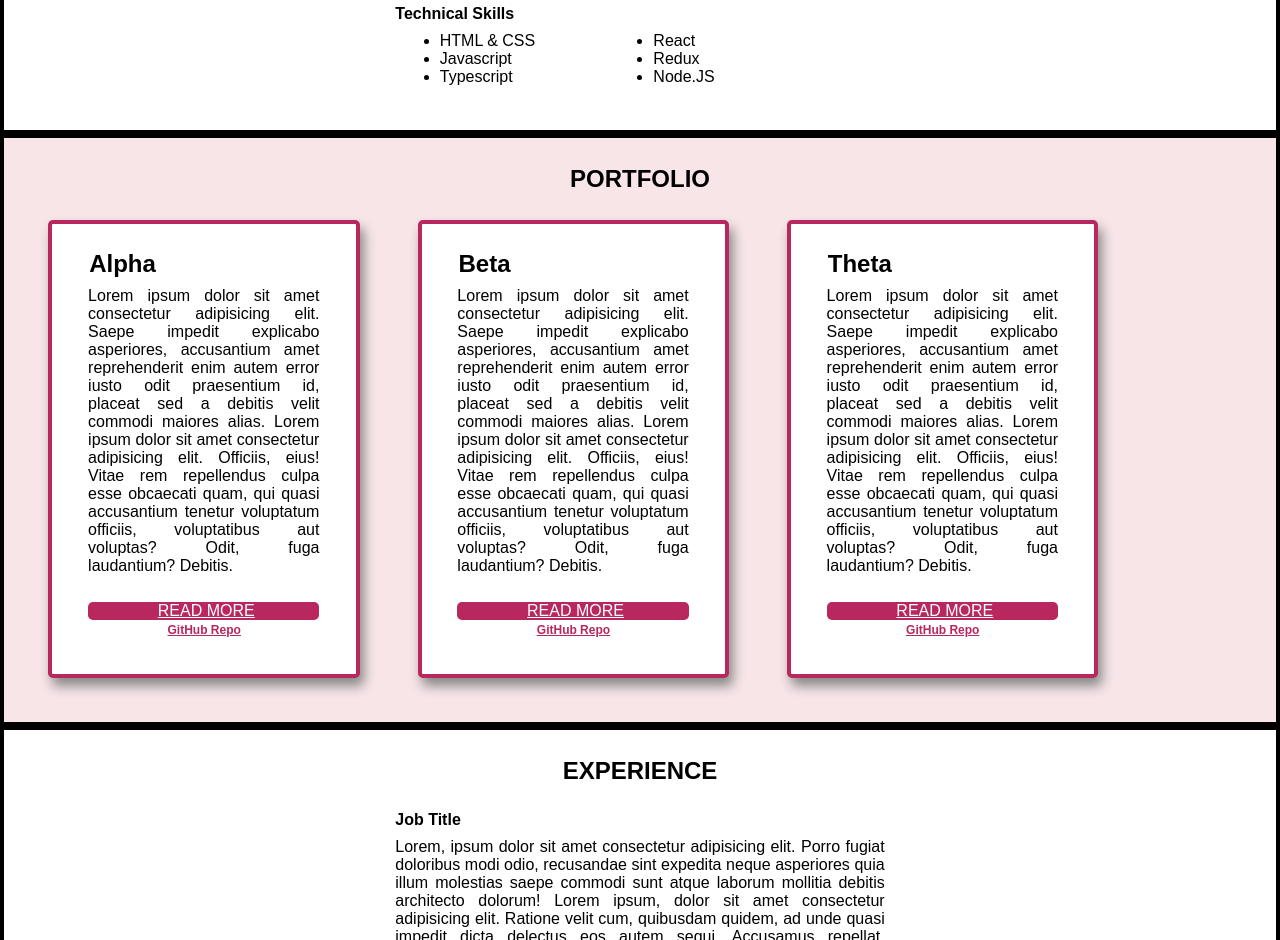
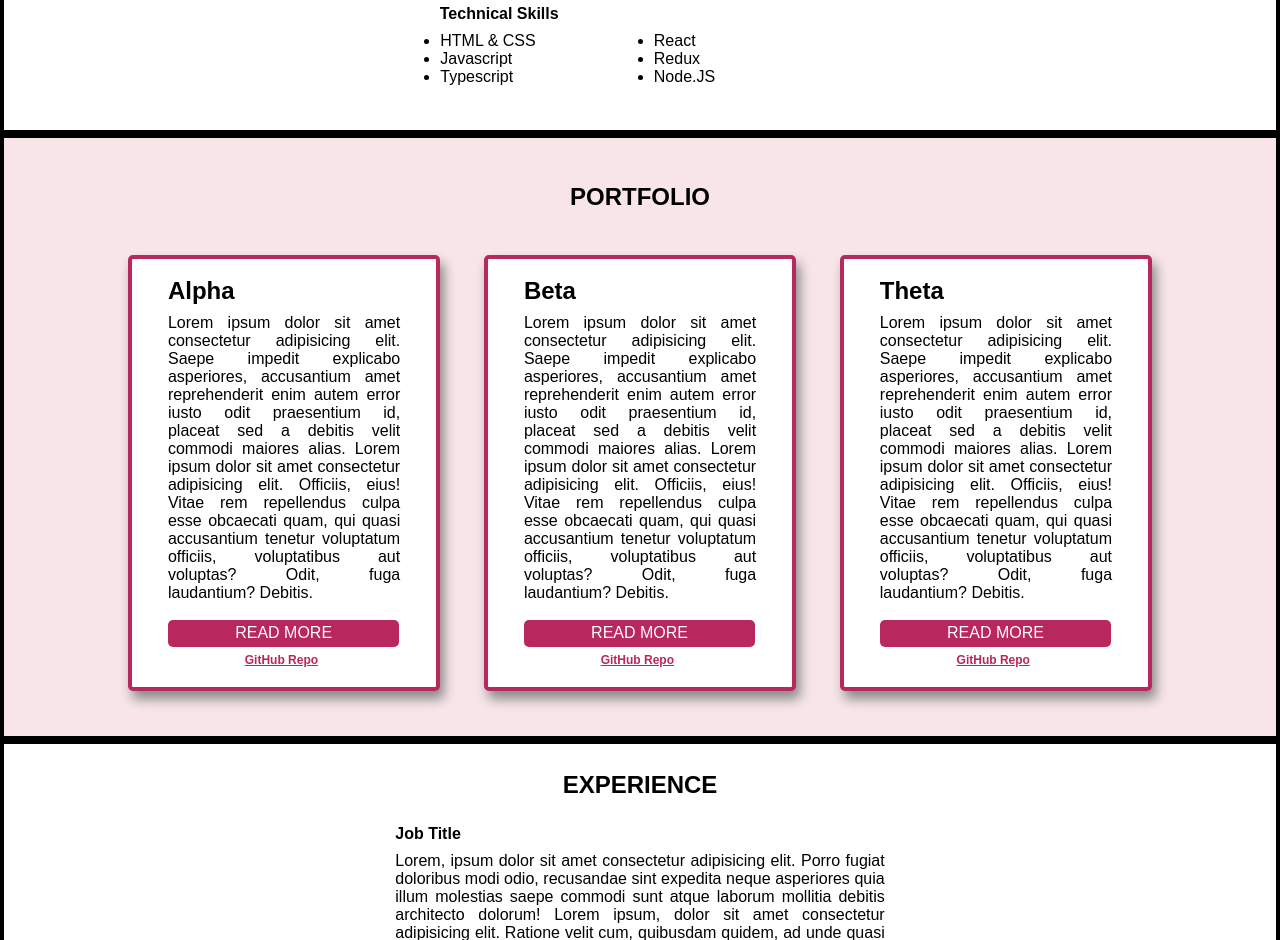
Before and after one commit to sydneymurray/boolean-uk-html-full-stack-portfolio, a website: page index.html in a window 1280 px wide. Shown: the part 820-1760 px from the top of the page. Drawn offline with Linux system fonts and the light colour scheme.

Commit message:
Corrected resume's

```diff
--- a/index.html
+++ b/index.html
@@ -8,6 +8,7 @@
     <title>Portfolio</title>
   </head>
   <body>
+    <!-- Top Menu -->
     <header class="top-menu">
       <h2 class="headername">Ella Magnifica</h2>
       <h2 class="aboutmelink"><a href="#aboutme">About Me</a></h2>
@@ -55,10 +56,11 @@
         </ul>
       </section>
     </section>
-    <section class="portfolio">
-      <h1 id="portfolio-id">PORTFOLIO</h1>
-      <ul>
-        <li class="alpha">
+    <section class="portfolios">
+
+      <div class="resumes">
+        <h1 class="portfolio-heading"  id="portfolio-id">PORTFOLIO</h1>
+        <div class="resume one">
           <h2>Alpha</h2>
           <p>
             Lorem ipsum dolor sit amet consectetur adipisicing elit. Saepe
@@ -69,20 +71,17 @@
             obcaecati quam, qui quasi accusantium tenetur voluptatum officiis,
             voluptatibus aut voluptas? Odit, fuga laudantium? Debitis.
           </p>
-          <a
-            class="cv"
+          <a class="cv"
             href="https://cdn.shopify.com/s/files/1/0453/4797/files/Footballer_CV_example_page_1.png?v=1548868940"
             target="_blank"
-            >READ MORE</a
-          >
-          <a
-            class="github"
+            >READ MORE</a>
+          <a class="github"
             href="https://github.com/sydneymurray/boolean-uk-html-tribute"
             target="_blank"
-            >GitHub Repo</a
-          >
-        </li>
-        <li class="beta">
+            >GitHub Repo</a>
+        </div>
+
+        <div class="resume two">
           <h2>Beta</h2>
           <p>
             Lorem ipsum dolor sit amet consectetur adipisicing elit. Saepe
@@ -93,20 +92,15 @@
             obcaecati quam, qui quasi accusantium tenetur voluptatum officiis,
             voluptatibus aut voluptas? Odit, fuga laudantium? Debitis.
           </p>
-          <a
-            class="cv"
+          <a class="cv"
             href="https://cdn.shopify.com/s/files/1/0453/4797/files/Footballer_CV_example_page_1.png?v=1548868940"
-            target="_blank"
-            >READ MORE</a
-          >
-          <a
-            class="github"
+            target="_blank">READ MORE</a>
+          <a class="github"
             href="https://github.com/sydneymurray/boolean-uk-html-tribute"
-            target="_blank"
-            >GitHub Repo</a
-          >
-        </li>
-        <li class="theta">
+            target="_blank">GitHub Repo</a>
+        </div>
+
+        <div class="resume three">
           <h2>Theta</h2>
           <p>
             Lorem ipsum dolor sit amet consectetur adipisicing elit. Saepe
@@ -117,20 +111,17 @@
             obcaecati quam, qui quasi accusantium tenetur voluptatum officiis,
             voluptatibus aut voluptas? Odit, fuga laudantium? Debitis.
           </p>
-          <a
-            class="cv"
+          <a class="cv"
             href="https://cdn.shopify.com/s/files/1/0453/4797/files/Footballer_CV_example_page_1.png?v=1548868940"
             target="_blank"
-            >READ MORE</a
-          >
-          <a
-            class="github"
+            >READ MORE</a>
+          <a class="github"
             href="https://github.com/sydneymurray/boolean-uk-html-tribute"
             target="_blank"
-            >GitHub Repo</a
-          >
-        </li>
-      </ul>
+            >GitHub Repo</a>
+        </div>
+
+      </div>
     </section>
     <section class="experience">
       <h1 id="experience-id">EXPERIENCE</h1>
--- a/style.css
+++ b/style.css
@@ -14,16 +14,14 @@ html {
   grid-template:
     "top-menu top-menu top-menu top-menu top-menu" 50px
     ". . hiring . ." auto
-    ". aboutme ." auto
+    " . . . aboutme aboutme " auto
     ". . portfolio-title . ." auto
-    " . alpha beta theta ." auto
-    ". . experience . ." /
-    1fr 1fr 1fr 1fr 1fr;
+   " resumes resumes resumes resumes resumes " auto
+    "experience  experience experience experience  experience " /
+    1fr auto auto auto 1fr;
   height: 100vh;
   width: 100vh;
-  content: center;
-  align-content: center;
-  text-align: center;
+  justify-content: center;
   border: 4px solid black;
 }
 .top-menu {
@@ -107,17 +105,20 @@ header a:link {
   grid-area: aboutme;
   display: grid;
   grid-template:
-    ". aboutme-h1 ." auto
-    ". introduction  ." auto
-    ". intro-text ." auto
-    ". tech-skills ." auto
-    ". skillset ." auto/
-    1fr 1fr 1fr;
+    " aboutme-h1 " auto
+    " introduction  " auto
+    " intro-text " auto
+    " tech-skills " auto
+    " skillset " auto/
+     auto ;
   border: 4px solid black;
+  justify-content: center;
 }
 .aboutme h1 {
   grid-area: aboutme-h1;
-  text-align: center;
+  text-justify: center;
+  align-self: center;
+  text-align: center;;
   padding-bottom: 2ch;
   padding-top: 2ch;
   /*  padding-left: 10ch; */
@@ -126,12 +127,14 @@ header a:link {
   grid-area: introduction;
   font-weight: bold;
   padding-bottom: 1ch;
+  padding-left: 6ch;
 }
 .tech-skills {
   grid-area: tech-skills;
   font-weight: bold;
   padding-bottom: 1ch;
   padding-top: 3ch;
+  padding-left: 8ch;
 }
 
 .intro-text {
@@ -139,16 +142,18 @@ header a:link {
   display: inline-block;
   text-align: center;
   text-align: justify;
-  width: 55ch;
+  width: 61ch;
+  padding-left: 6ch;
 }
 .skillset {
   grid-area: skillset;
   display: grid;
   grid-template:
-    ". skillset1 skillset2 ." auto
-    /
-    1fr 1fr 1fr 1fr;
+  ". skillset1 skillset2 ." auto/
+   1fr auto auto 1fr;
   padding-bottom: 5ch;
+  margin-left: auto;
+  margin-right: auto;
 }
 
 .skillset1 {
@@ -162,18 +167,18 @@ header a:link {
 }
 
 /* PORTFOLIO ***************************************** */
-.portfolio {
-  /*
-  grid-area: portfolio;
+.resumes {
+  grid-area: resumes;
   display: grid;
   grid-template:
-    "alpha beta theta" auto/
-    1fr 1fr 1fr; */
+  " portfolio-heading portfolio-heading portfolio-heading portfolio-heading portfolio-heading" auto
+  " . one  two three ." auto/
+   2fr auto auto auto 2fr;
+  grid-gap: 5ch;
+  background-color: #f7e5e8;
 
-  background-color: #f7e5e8;
-  content: center;
-  align-content: center;
   padding-bottom: 5ch;
+  padding-top: 5ch;
   border: 4px solid black;
 }
 .portfolio h1 {
@@ -182,194 +187,73 @@ header a:link {
   padding-bottom: 2ch;
   padding-top: 2ch;
 }
-/* PORTFOLIO ALPHA***************************************** */
-.alpha {
-  grid-area: alpha;
+/* RESUME***************************************** */
+.resume {
   display: grid;
   grid-template:
-    "alpha-header" auto
-    "alpha-p" auto
-    "alpha-cv" auto
-    "alpha-github" auto/
-    auto;
+    " . resume-header . " auto
+    " . resume-p . " auto
+    " . resume-cv . " auto
+    " . resume-github . " auto/
+       4ch auto 4ch;
   background-color: white;
   border: 4px solid;
   border-radius: 5px;
   border-color: #b9275f;
   box-shadow: 4px 8px 12px #888888;
   width: 35ch;
-  content: center;
-  text-align: center;
-  display: inline-block;
-  margin-left: 5ch;
-  margin-right: 3ch;
-  padding-bottom: 4ch;
+  padding-top: 2ch;
+  justify-content: center;
 }
 
-.alpha h2 {
-  grid-area: alpha-header;
+.resume h2 {
+  grid-area: resume-header;
   text-align: left;
-  size: 5ch;
-  padding-top: 2ch;
-  padding-left: 2.75ch;
 }
-.alpha p {
-  grid-area: alpha-p;
-  text-align: center;
+.resume p {
+  grid-area: resume-p;
   text-align: justify;
-  content: center;
-  width: 26ch;
-  margin-left: 4ch;
-  padding-bottom: 3ch;
   padding-top: 1ch;
+  padding-bottom: 2ch;
 }
-.alpha .cv {
-  grid-area: alpha-cv;
+.resume .cv {
+  grid-area: resume-cv;
   color: white;
   background-color: #b9275f;
   display: block;
-  text-align: center;
-  content: center;
-  padding-left: 5px;
   border-radius: 5px;
   width: 26ch;
-  margin-left: 4ch;
+  text-align: center;
+  text-decoration: none;
+  padding-top: 0.5ch;
+  padding-bottom: 0.5ch;
 }
-.alpha .github {
-  grid-area: alpha-github;
+.resume .github {
+  grid-area: resume-github;
   color: #b9275f;
-  text-align: center;
   width: 34ch;
   padding-top: 1ch;
   font-weight: bold;
   font-size: 0.75rem;
-  border-bottom: 6ch;
-}
-/* PORTFOLIO BETA **************************************** */
-.beta {
-  grid-area: beta;
-  display: grid;
-  grid-template:
-    "beta-header" auto
-    "beta-p" auto
-    "beta-cv" auto
-    "beta-github" auto/
-    auto;
-  background-color: white;
-  border: 4px solid;
-  border-radius: 5px;
-  border-color: #b9275f;
-  box-shadow: 4px 8px 12px #888888;
-  width: 35ch;
-  content: center;
   text-align: center;
-  display: inline-block;
-  margin-left: 3ch;
-  margin-right: 3ch;
-  padding-bottom: 4ch;
+  padding-bottom: 3ch;
 }
 
-.beta h2 {
-  grid-area: beta-header;
-  text-align: left;
-  size: 5ch;
-  padding-top: 2ch;
-  padding-left: 2.75ch;
+.one{
+  grid-area: one;
 }
-.beta p {
-  grid-area: beta-p;
-  text-align: center;
-  text-align: justify;
-  content: center;
-  width: 26ch;
-  margin-left: 4ch;
-  padding-bottom: 3ch;
-  padding-top: 1ch;
+.two{
+  grid-area: two;
 }
-.beta .cv {
-  grid-area: beta-cv;
-  color: white;
-  background-color: #b9275f;
-  display: block;
-  text-align: center;
-  content: center;
-  padding-left: 5px;
-  border-radius: 5px;
-  width: 26ch;
-  margin-left: 4ch;
+.three{
+  grid-area: three
 }
-.beta .github {
-  grid-area: beta-github;
-  color: #b9275f;
-  text-align: center;
-  width: 34ch;
-  padding-top: 1ch;
-  font-weight: bold;
-  font-size: 0.75rem;
-  padding-bottom: 3ch;
-}
-/* PORTFOLIO THETA***************************************** */
-.theta {
-  grid-area: theta;
-  display: grid;
-  grid-template:
-    "theta-header" auto
-    "theta-p" auto
-    "theta-cv" auto
-    "theta-github" auto/
-    auto;
-  background-color: white;
-  border: 4px solid;
-  border-radius: 5px;
-  border-color: #b9275f;
-  box-shadow: 4px 8px 12px #888888;
-  width: 35ch;
-  content: center;
-  text-align: center;
-  display: inline-block;
-  margin-left: 3ch;
-  padding-bottom: 4ch;
+.portfolio-heading{
+  grid-area: portfolio-heading;
+  justify-self: center;
+
 }
 
-.theta h2 {
-  grid-area: theta-header;
-  text-align: left;
-  size: 5ch;
-  padding-top: 2ch;
-  padding-left: 2.75ch;
-}
-.theta p {
-  grid-area: theta-p;
-  text-align: center;
-  text-align: justify;
-  content: center;
-  width: 26ch;
-  margin-left: 4ch;
-  padding-bottom: 3ch;
-  padding-top: 1ch;
-}
-.theta .cv {
-  grid-area: theta-cv;
-  color: white;
-  background-color: #b9275f;
-  display: block;
-  text-align: center;
-  content: center;
-  padding-left: 5px;
-  border-radius: 5px;
-  width: 26ch;
-  margin-left: 4ch;
-}
-.theta .github {
-  grid-area: theta-github;
-  color: #b9275f;
-  text-align: center;
-  width: 34ch;
-  padding-top: 1ch;
-  font-weight: bold;
-  font-size: 0.75rem;
-  padding-bottom: 3ch;
-}
 /* EXPERIENCE ***************************************** */
 .experience {
   grid-area: experience;
@@ -380,7 +264,7 @@ header a:link {
     ". job-description1 ." auto
     ". job-title2 ." auto
     ". job-description2 ." auto/
-    1fr 1fr 1fr;
+    1fr auto 1fr;
   border: 4px solid black;
 }
 .experience h1 {
@@ -420,3 +304,13 @@ footer {
   background-color: black;
   color: white;
 }
+@media screen and (max-width: 1100px){
+  .resumes {
+    grid-area: resumes;
+    display: grid;
+    grid-template:
+    " portfolio-heading portfolio-heading portfolio-heading" auto
+    "  one . two  " auto
+    "  . three ." auto/
+      auto auto auto ;
+}
```
